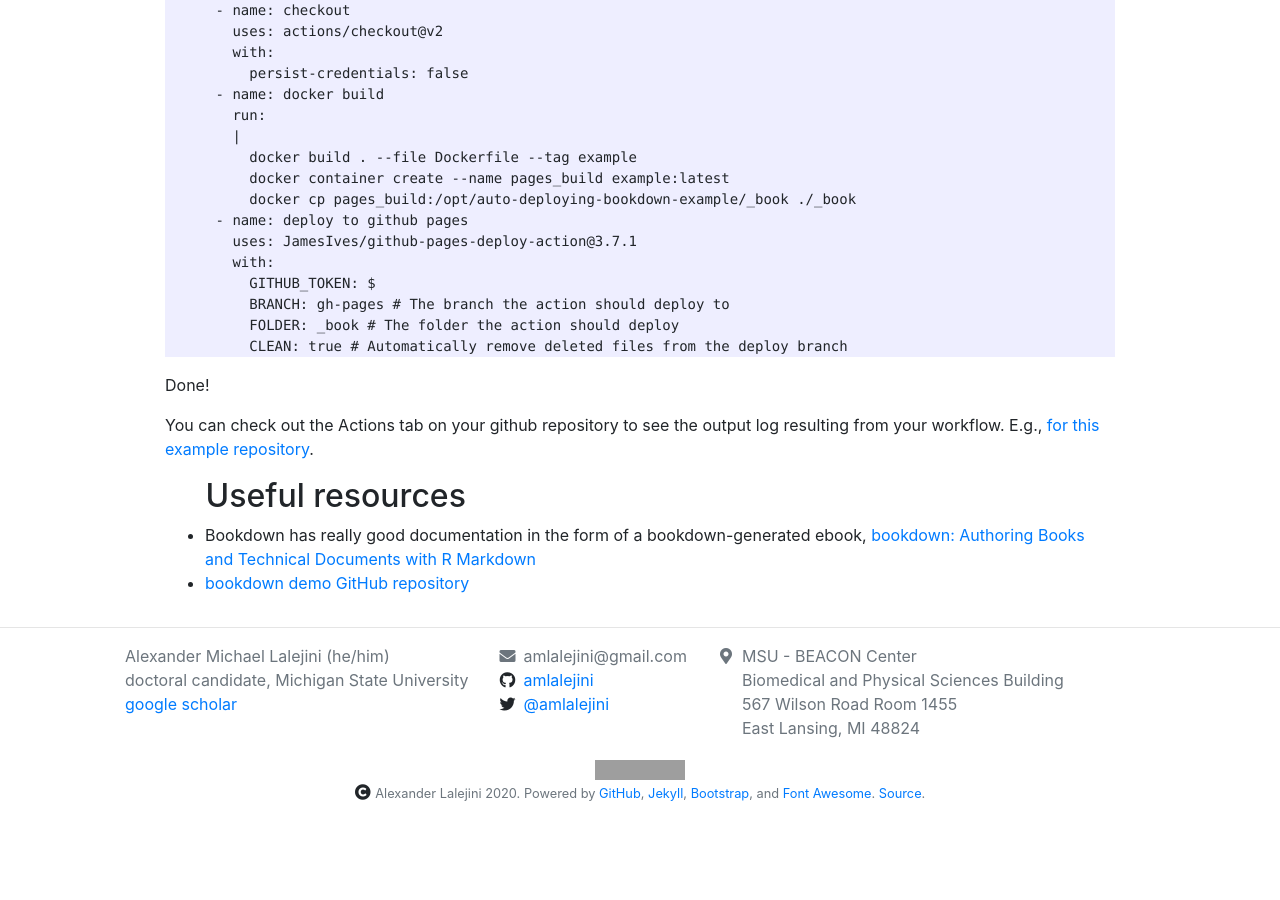
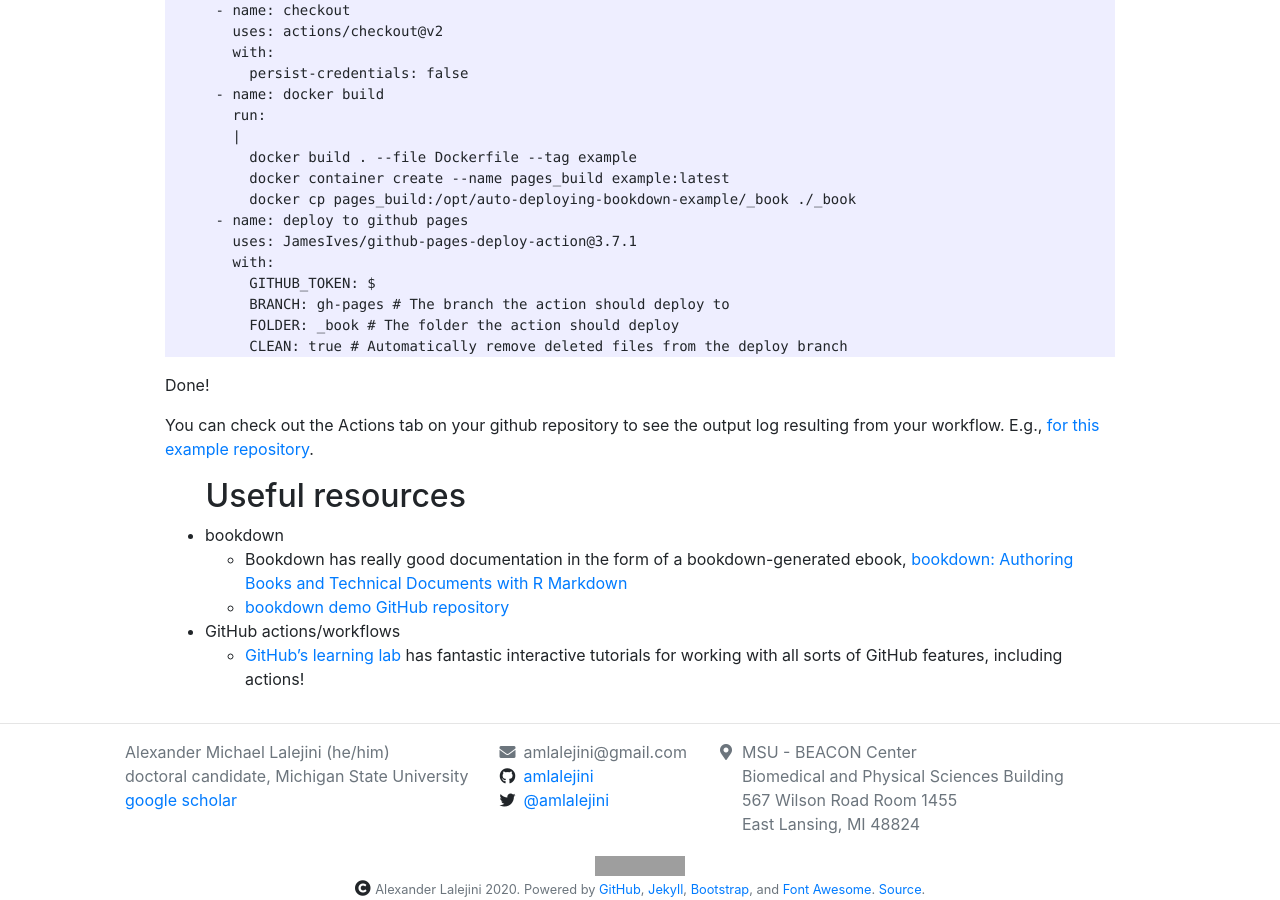
Before and after one commit to amlalejini/amlalejini.github.io, a Jekyll site: the page built from _posts/2021-01-09-bookdown-autodeploy.md, in a window 1280 px wide and 900 px high, scrolled down 6844 px. Built offline with Jekyll 4.4.1, drawn with Linux system fonts in a browser that asks for light colours; nearby versions of some CDN libraries; before the commit the page ends 7648 px from its top, so only the background shows below that; grey boxes are pictures that could not be loaded.

Commit message:
add gh learning labs link to 2021-01-09 post

```diff
--- a/_posts/2021-01-09-bookdown-autodeploy.md
+++ b/_posts/2021-01-09-bookdown-autodeploy.md
@@ -340,6 +340,8 @@ You can check out the Actions tab on your github repository to see the output lo
 
 ## Useful resources
 
-
-- Bookdown has really good documentation in the form of a bookdown-generated ebook, [bookdown: Authoring Books and Technical Documents with R Markdown](https://bookdown.org/yihui/bookdown/)
-- [bookdown demo GitHub repository](https://github.com/rstudio/bookdown-demo)
+- bookdown
+  - Bookdown has really good documentation in the form of a bookdown-generated ebook, [bookdown: Authoring Books and Technical Documents with R Markdown](https://bookdown.org/yihui/bookdown/)
+  - [bookdown demo GitHub repository](https://github.com/rstudio/bookdown-demo)
+- GitHub actions/workflows
+  - [GitHub's learning lab](https://lab.github.com/) has fantastic interactive tutorials for working with all sorts of GitHub features, including actions!
```
